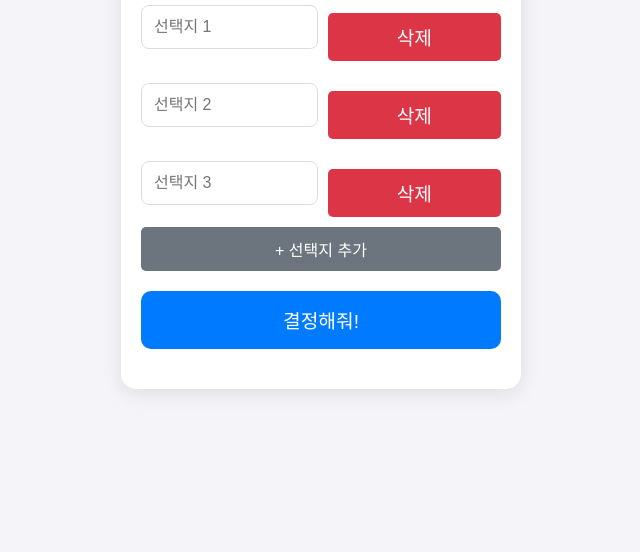
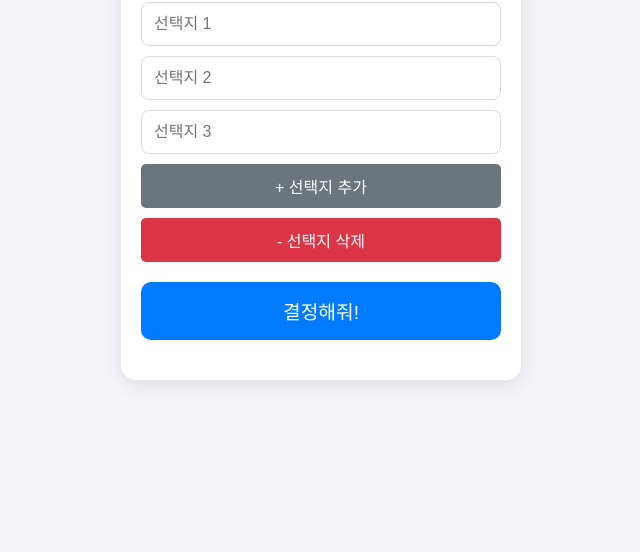
Before and after one commit to kimsungsil1/Choice, a plain HTML site: page index.html in a window 1280 px wide. Shown: the part 248-800 px from the top of the page, without its empty margins (319-959 px from the left). Drawn offline with Linux system fonts and the light colour scheme.

Commit message:
Update index.html

```diff
--- a/index.html
+++ b/index.html
@@ -44,11 +44,6 @@
             gap: 10px;
         }
 
-        .choice-item {
-            display: flex;
-            align-items: center;
-        }
-
         .choice-item input {
             width: 100%;
             padding: 12px;
@@ -60,21 +55,6 @@
 
         .choice-item input:focus {
             border-color: #007bff;
-        }
-
-        .choice-item button {
-            margin-left: 10px;
-            background-color: #dc3545;
-            color: white;
-            border: none;
-            padding: 10px;
-            border-radius: 5px;
-            cursor: pointer;
-            transition: background-color 0.3s ease;
-        }
-
-        .choice-item button:hover {
-            background-color: #c82333;
         }
 
         .add-choice-btn {
@@ -91,6 +71,22 @@
 
         .add-choice-btn:hover {
             background-color: #5a6268;
+        }
+
+        .remove-choice-btn {
+            background-color: #dc3545;
+            color: white;
+            border: none;
+            padding: 10px 20px;
+            border-radius: 5px;
+            cursor: pointer;
+            font-size: 1rem;
+            margin-top: 10px;
+            transition: background-color 0.3s ease;
+        }
+
+        .remove-choice-btn:hover {
+            background-color: #c82333;
         }
 
         button {
@@ -147,19 +143,17 @@
         <div class="choices" id="choices-container">
             <div class="choice-item" id="choice1">
                 <input type="text" placeholder="선택지 1">
-                <button onclick="removeChoice('choice1')">삭제</button>
             </div>
             <div class="choice-item" id="choice2">
                 <input type="text" placeholder="선택지 2">
-                <button onclick="removeChoice('choice2')">삭제</button>
             </div>
             <div class="choice-item" id="choice3">
                 <input type="text" placeholder="선택지 3">
-                <button onclick="removeChoice('choice3')">삭제</button>
             </div>
         </div>
 
         <button class="add-choice-btn" onclick="addChoice()">+ 선택지 추가</button>
+        <button class="remove-choice-btn" onclick="removeLastChoice()">- 선택지 삭제</button>
         <button onclick="makeDecision()">결정해줘!</button>
 
         <div id="result"></div>
@@ -174,18 +168,18 @@
             const newChoice = document.createElement('div');
             newChoice.classList.add('choice-item');
             newChoice.id = `choice${choiceCount}`;
-            newChoice.innerHTML = `
-                <input type="text" placeholder="선택지 ${choiceCount}">
-                <button onclick="removeChoice('choice${choiceCount}')">삭제</button>
-            `;
+            newChoice.innerHTML = `<input type="text" placeholder="선택지 ${choiceCount}">`;
             document.getElementById('choices-container').appendChild(newChoice);
         }
 
-        // 선택지 제거 기능
-        function removeChoice(id) {
-            const choice = document.getElementById(id);
-            if (choice) {
-                choice.remove();
+        // 마지막 선택지 삭제 기능
+        function removeLastChoice() {
+            if (choiceCount > 1) {
+                const lastChoice = document.getElementById(`choice${choiceCount}`);
+                if (lastChoice) {
+                    lastChoice.remove();
+                    choiceCount--;
+                }
             }
         }
 
```
